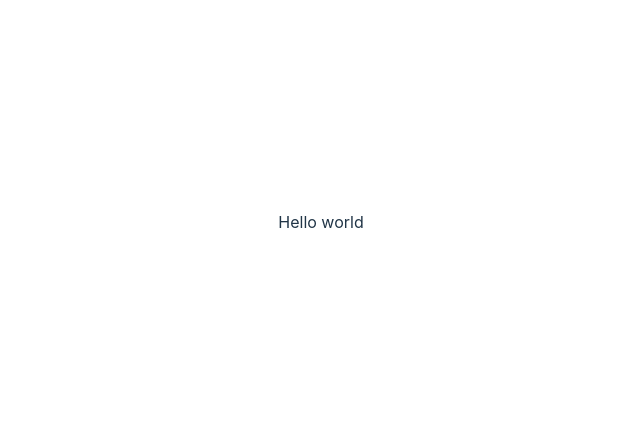
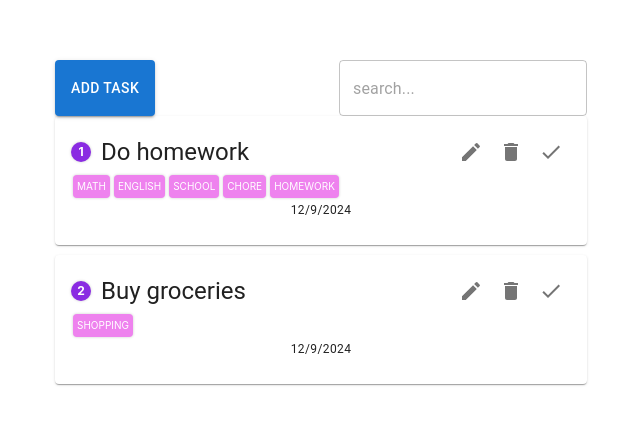
Before and after one commit to shiraaaaaaa/todo-list, a React (Vite) app: page / in a window 1280 px wide. Shown: the part 178-602 px from the top of the page, without its empty margins (319-959 px from the left). Built offline with nearby package versions, Linux system fonts and the light colour scheme.

Commit message:
Add task list

```diff
--- a/src/App.tsx
+++ b/src/App.tsx
@@ -1,10 +1,11 @@
 
 import './App.css'
+import TasksList from './pages/TasksList'
 
 function App() {
   return (
     <>
-      Hello world
+      <TasksList></TasksList>
     </>
   )
 }
--- /dev/null
+++ b/src/pages/TasksList.tsx
@@ -0,0 +1,46 @@
+import { useState } from 'react'
+import TaskDialog from '../components/TaskDialog'
+import { Box, Button, TextField } from '@mui/material'
+import { Task } from '../types/task'
+import TaskCard from '../components/TaskCard';
+
+function TasksList() {
+  const [open, setOpen] = useState(false)
+  const tasksInit: Task[] = [
+    {
+      id: '1',
+      description: 'Do homework',
+      priority: 1,
+      subjects: ['math', 'english', "school", "chore", "homework"],
+      dueDate: new Date(),
+      isDone: false
+    },
+    {
+      id: '2',
+      description: 'Buy groceries',
+      priority: 2,
+      subjects: ['shopping'],
+      dueDate: new Date(),
+      isDone: false
+    }
+  ]
+  const [tasks, setTasks] = useState<Task[]>(tasksInit)
+
+  return (
+    <>
+      <Box display="flex" justifyContent="space-between">
+        <Button variant='contained' onClick={() => setOpen(true)}>add task</Button>
+        <TextField placeholder='search...'></TextField>
+      </Box>
+      <Box display='flex' flexDirection="column" gap="10px">
+        {tasks.map((task, index) => (
+          <TaskCard task={task} setOpen={setOpen} key={index} setTasks={setTasks} />
+        ))
+        }
+      </Box>
+      <TaskDialog open={open} onClose={() => setOpen(false)} />
+    </>
+  )
+}
+
+export default TasksList
```
